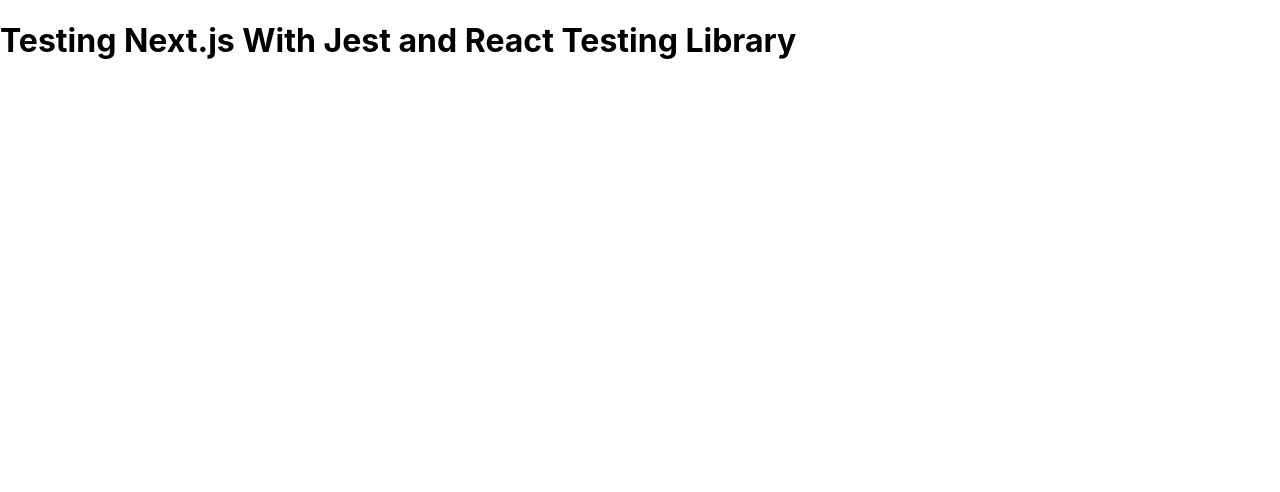
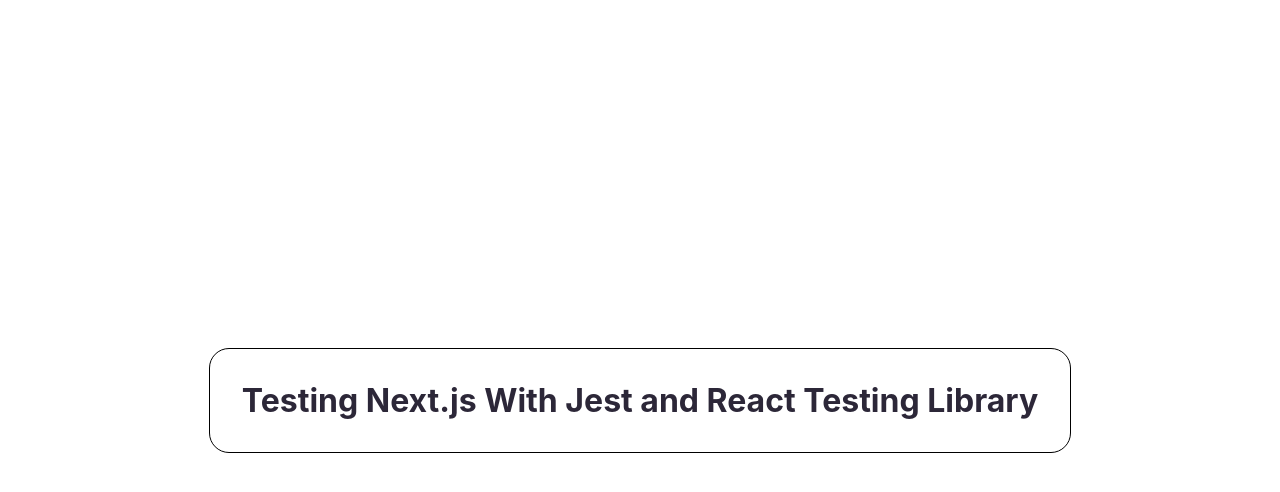
Before and after one commit to felahgs/next-atomic-ecommerce, a Next.js app: page /test in a window 1280 px wide. Shown: the top 492 px of the page. Built offline with nearby package versions, Linux system fonts and the light colour scheme.

Commit message:
install styled components and add test theme

```diff
--- a/package.json
+++ b/package.json
@@ -12,10 +12,12 @@
   },
   "dependencies": {
     "@types/jest": "^27.5.1",
+    "@types/styled-components": "^5.1.25",
     "jest": "^28.1.0",
     "next": "12.1.6",
     "react": "^18.1.0",
-    "react-dom": "18.1.0"
+    "react-dom": "18.1.0",
+    "styled-components": "^5.3.5"
   },
   "devDependencies": {
     "@next/eslint-plugin-next": "^12.1.6",
--- a/pages/_app.tsx
+++ b/pages/_app.tsx
@@ -1,9 +1,27 @@
 import type { AppProps } from 'next/app';
-import React from 'react';
+import React, { useState } from 'react';
+
+import { ThemeProvider } from 'styled-components';
+
+import GlobalStyles from 'styles/globalStyles';
+import { lightTheme, darkTheme } from 'styles/theme';
+
 import '../styles/globals.css';
 
 function MyApp({ Component, pageProps }: AppProps) {
-  return <Component {...pageProps} />;
+  const [theme, ] = useState('light');
+
+  // const toggleTheme = () => {
+  //   theme == 'light' ? setTheme('dark') : setTheme('light');
+  // };
+
+  return (
+    <ThemeProvider theme={theme == 'light' ? lightTheme : darkTheme}>
+      <GlobalStyles />
+      <Component {...pageProps} />
+    </ThemeProvider>
+  );
+
 }
 
 export default MyApp;
--- a/pages/test/index.tsx
+++ b/pages/test/index.tsx
@@ -1,9 +1,13 @@
 import React from 'react';
+
+import * as S from './style';
 
 export default function TestPage() {
   return (
-    <main>
-      <h1>Testing Next.js With Jest and React Testing Library</h1>
-    </main>
+    <S.Main>
+      <S.Container>
+        <S.Header>Testing Next.js With Jest and React Testing Library</S.Header>
+      </S.Container>
+    </S.Main>
   );
 }
--- /dev/null
+++ b/pages/test/style.ts
@@ -0,0 +1,20 @@
+import styled from 'styled-components';
+
+export const Main = styled.main`
+  height: 100vh;
+  width: 100vw;
+  display: flex;
+  align-content: center;
+  justify-content: center;
+  align-items: center;
+`;
+
+export const Container = styled.div`
+  border: 1px solid black;
+  padding: 2rem;
+  border-radius: 20px;
+`;
+
+export const Header = styled.h1`
+
+`;
--- /dev/null
+++ b/styles/globalStyles.js
@@ -0,0 +1,17 @@
+import { createGlobalStyle } from 'styled-components';
+
+export default  createGlobalStyle`
+    * {
+        box-sizing: border-box;
+        margin: 0;
+        outline: 0;
+        transition: 0.1s;
+    }
+    body {
+        background: ${(props) => props.theme.background};
+        color: ${props => props.theme.text};
+    }
+    h1 {
+        color: ${props => props.theme.titles};
+    }
+`;
--- /dev/null
+++ b/styles/theme.js
@@ -0,0 +1,13 @@
+export const lightTheme = {
+  background: '#FFFFFF',
+  titles: '#2C2738',
+  text: '#2C2738',
+  accent: '#0880AE',
+};
+
+export const darkTheme = {
+  background: '#1C2025',
+  titles: '#D6E1DF',
+  text: '#D6E1DF',
+  accent: '#8A85FF',
+};
--- a/tsconfig.json
+++ b/tsconfig.json
@@ -18,6 +18,7 @@
     "paths": {
       "@components/*": ["components/*"],
       "@pages/*": ["pages/*"],
+      "@styles/*": ["styles/*"],
     }
   },
   "include": ["next-env.d.ts", "**/*.ts", "**/*.tsx"],
```
Also changed, not shown: 1 other file (tests, documents, lock files or other folders).
